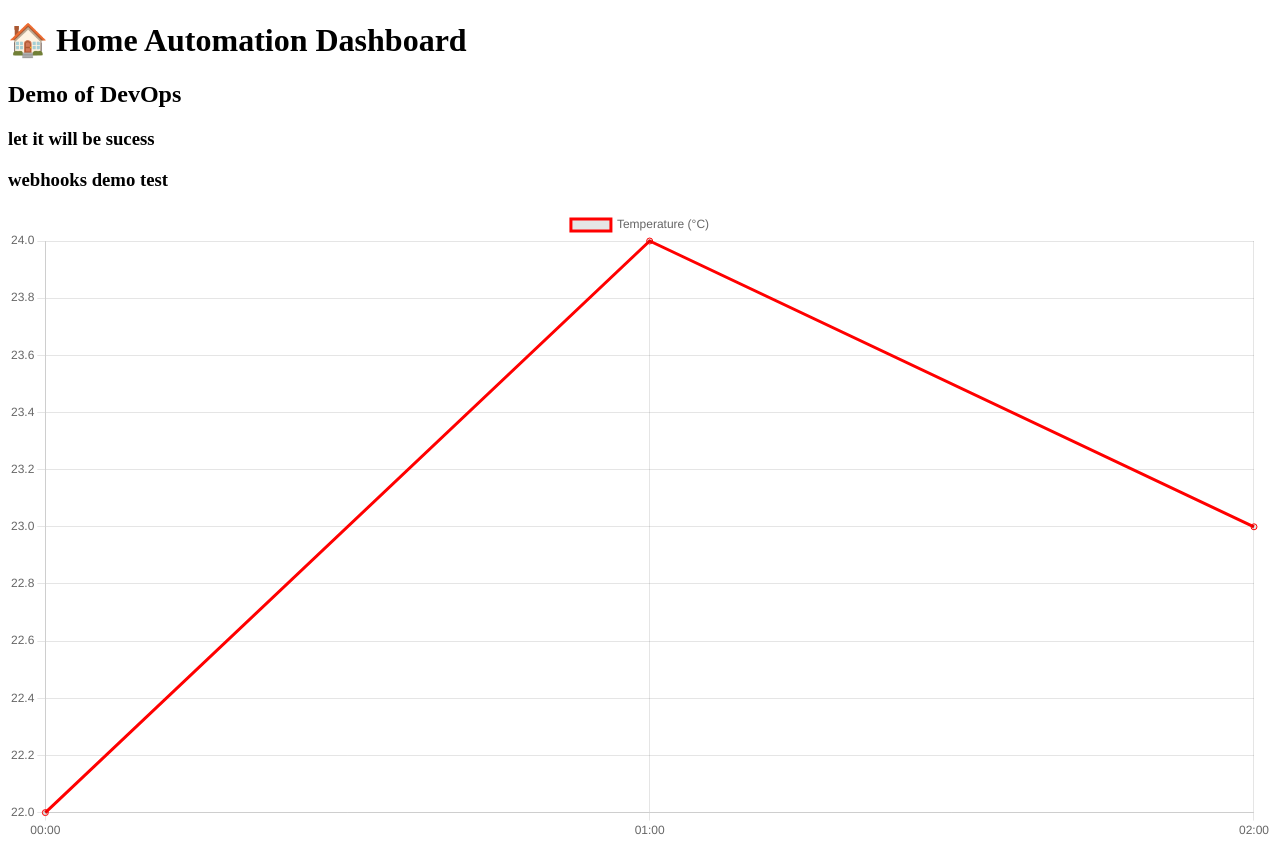
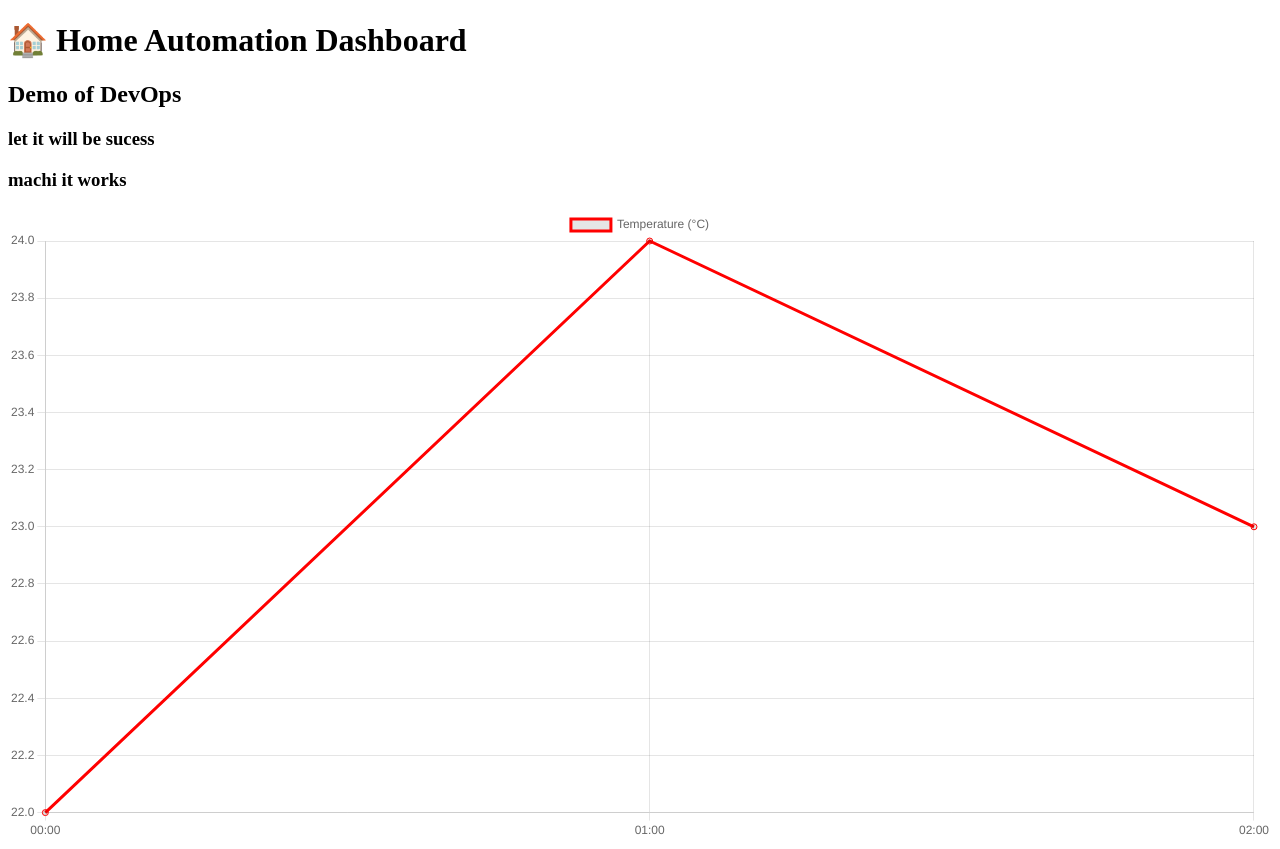
Before and after one commit to Prake14/Devops_Demo, a plain HTML site: page index.html in a window 1280 px wide. Drawn offline with nearby package versions, Linux system fonts and the light colour scheme.

Commit message:
Update index.html

```diff
--- a/index.html
+++ b/index.html
@@ -8,7 +8,7 @@
   <h1>🏠 Home Automation Dashboard</h1>
   <h2>Demo of DevOps</h2>
   <h3>let it will be sucess</h3>
-  <h3>webhooks demo test</h3>
+  <h3>machi it works</h3>
   <canvas id="temperatureChart"></canvas>
   <script src="script.js"></script>
 </body>
```
